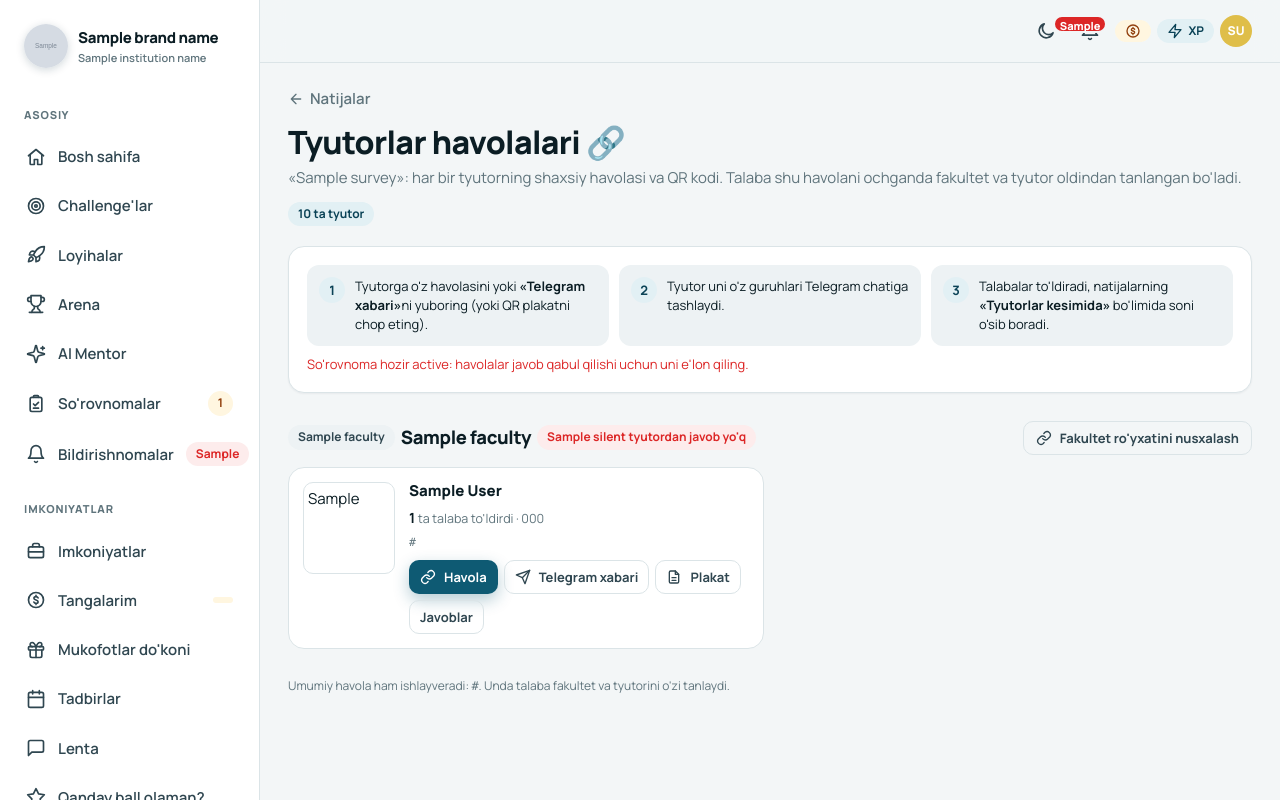
After one commit to ChirmashevAbdujalil/claude, a Django app: template backend/apps/web/templates/web/surveys/tutor_links.html in a window 1280 px wide. The commit adds this page. Run offline with Django 5.2, Linux system fonts and the light colour scheme; a user stored in the database is signed in; tables that the repository leaves empty hold one stand-in row (values such as "Sample post"); the template is opened without the code that fills it: most values are stand-ins (such as "Sample title", 1, 10 or a date in 2020); grey boxes marked "Sample" are stand-in pictures; some libraries are stand-ins or nearby versions.

Commit message:
Tutors: personal survey links, credentials by tutor
- Personal link per tutor (?t=<id>) preselects faculty and tutor on the
  fill page; links page with QR, Telegram message and per-tutor poster
- IssuedAccount.tutor (backfilled from the latest response, updated on
  each new answer); tutor filter on the credentials page
- Word export "tyutorlar bo'yicha": a separate page per tutor

Co-Authored-By: Claude Opus 5.5 <noreply@anthropic.com>
Claude-Session: https://claude.ai/code/session_01TsN7tUDtJ8fkya6PBBwkbM

```diff
--- a/backend/apps/web/static/web/css/app.css
+++ b/backend/apps/web/static/web/css/app.css
@@ -867,6 +867,7 @@ html, body { overflow-x: clip; }
 .sv-card-head h2 { font-size: 1.1rem; }
 .sv-card-head p { margin: 2px 0 0; font-size: 13px; color: var(--muted); }
 .sv-icon { flex: none; width: 42px; height: 42px; border-radius: 12px; display: grid; place-items: center; font-size: 20px; background: var(--primary-soft); }
+.sv-via-tutor { display: flex; gap: 10px; align-items: flex-start; margin: -4px 0 16px; padding: 10px 14px; border-radius: 12px; background: var(--primary-soft); color: var(--primary-text); font-size: 13.5px; line-height: 1.45; }
 .sv-identity-grid { display: grid; gap: 14px; grid-template-columns: repeat(2, minmax(0, 1fr)); }
 .sv-identity-grid .sv-span-2 { grid-column: 1 / -1; }
 .sv-req { color: var(--danger); font-weight: 800; }
@@ -1324,3 +1325,28 @@ a.reg-row:hover { color: inherit; background: var(--surface-2); }
   .tut-row > :nth-child(3) { grid-column: 2; }
   .tut-row .reg-num::before { content: attr(data-label); font-size: 10.5px; font-weight: 700; color: var(--muted); text-transform: uppercase; }
 }
+
+/* Tyutorlar havolalari (tl-) */
+.tl-group { display: grid; gap: 12px; }
+.tl-group-head { display: flex; flex-wrap: wrap; gap: 10px; align-items: center; justify-content: space-between; }
+.tl-grid { display: grid; gap: 12px; grid-template-columns: repeat(auto-fill, minmax(min(100%, 330px), 1fr)); }
+.tl-card { display: grid; grid-template-columns: 92px minmax(0, 1fr); gap: 14px; padding: 14px; border: 1px solid var(--border); border-radius: 16px; background: var(--surface); }
+.tl-card.is-silent { border-color: color-mix(in srgb, var(--danger) 35%, var(--border)); }
+.tl-qr { width: 92px; height: 92px; padding: 4px; border-radius: 10px; background: #fff; border: 1px solid var(--border); }
+.tl-qr svg { width: 100% !important; height: 100% !important; display: block; }
+.tl-body { display: grid; gap: 6px; min-width: 0; align-content: start; }
+.tl-name { font-weight: 800; font-size: 15px; line-height: 1.25; }
+.tl-count { font-size: 12.5px; color: var(--muted); }
+.tl-count b { color: var(--text); font-size: 14px; }
+.tl-card.is-silent .tl-count b { color: var(--danger); }
+.tl-url { font-size: 11.5px; color: var(--muted); overflow: hidden; text-overflow: ellipsis; white-space: nowrap; }
+.tl-actions { display: flex; flex-wrap: wrap; gap: 6px; margin-top: 2px; }
+.tl-actions .btn { padding-inline: 10px; }
+.tl-howto { display: grid; gap: 10px; grid-template-columns: repeat(3, minmax(0, 1fr)); }
+.tl-howto > div { display: flex; gap: 10px; align-items: flex-start; padding: 12px; border-radius: 12px; background: var(--surface-2); font-size: 13px; line-height: 1.45; }
+.tl-howto b.n { flex: none; width: 26px; height: 26px; border-radius: 50%; display: grid; place-items: center; background: var(--primary-soft); color: var(--primary-text); }
+@media (max-width: 720px) {
+  .tl-howto { grid-template-columns: 1fr; }
+  .tl-card { grid-template-columns: 76px minmax(0, 1fr); gap: 12px; }
+  .tl-qr { width: 76px; height: 76px; }
+}
--- a/backend/apps/web/templates/web/surveys/_tutors.html
+++ b/backend/apps/web/templates/web/surveys/_tutors.html
@@ -37,5 +37,5 @@
     </details>
     {% endfor %}
   </div>
-  <p class="tiny muted">Javobi yo'q tyutorlarga eslating: ular o'z guruhlaridagi talabalarga havola yoki QR plakatni yuborishsin.{% if user.is_institution_admin %} Ro'yxatni <a href="{% url 'web:tutors' %}">tyutorlar sahifasida</a> o'zgartirasiz.{% endif %}</p>
+  <p class="tiny muted">Javobi yo'q tyutorlarga eslating: <a href="{% url 'web:survey-tutor-links' survey.pk %}">har bir tyutorning shaxsiy havolasi va QR plakati</a> tayyor, ular uni o'z guruhlariga yuborishsin.{% if user.is_institution_admin %} Ro'yxatni <a href="{% url 'web:tutors' %}">tyutorlar sahifasida</a> o'zgartirasiz.{% endif %}</p>
 </section>
--- a/backend/apps/web/templates/web/surveys/fill.html
+++ b/backend/apps/web/templates/web/surveys/fill.html
@@ -48,6 +48,7 @@
         <span class="sv-icon">👤</span>
         <div><h2>Siz haqingizda</h2><p>{% if user.is_authenticated %}Profilingizdan to'ldirildi: kerak bo'lsa, tuzating.{% else %}Javobingiz kimga tegishli ekanini bilishimiz uchun.{% endif %}</p></div>
       </div>
+      {% if via_tutor %}<p class="sv-via-tutor"><span>🧑‍🏫</span><span>Havolani tyutoringiz <b>{{ via_tutor.full_name }}</b> yubordi: fakultet va tyutor oldindan tanlandi. Boshqa bo'lsa, o'zgartiring.</span></p>{% endif %}
       <div class="sv-identity-grid">
         {% for field in identity %}
         <div class="field {% if field.errors %}has-error{% endif %} {% if field.name == 'full_name' %}sv-span-2{% endif %}" {% if field.name == "tutor" %}data-tutor-field{% endif %}>
--- a/backend/apps/web/templates/web/surveys/poster.html
+++ b/backend/apps/web/templates/web/surveys/poster.html
@@ -3,7 +3,7 @@
 <head>
   <meta charset="utf-8">
   <meta name="viewport" content="width=device-width, initial-scale=1">
-  <title>{{ survey.title }} · QR plakat</title>
+  <title>{{ survey.title }} · QR plakat{% if tutor %} · {{ tutor.full_name }}{% endif %}</title>
   <style>
     @page { size: A4; margin: 0; }
     * { box-sizing: border-box; margin: 0; padding: 0; }
@@ -15,6 +15,8 @@
     .tag { display: inline-block; margin-top: 12mm; background: #f59e0b; color: #1f1300; font-weight: 800; font-size: 11pt; letter-spacing: .12em; text-transform: uppercase; padding: 2mm 4mm; border-radius: 2mm; }
     h1 { font-size: 30pt; line-height: 1.1; margin-top: 6mm; letter-spacing: -.01em; }
     .desc { font-size: 12.5pt; line-height: 1.5; margin-top: 5mm; color: #d6e8ec; max-width: 165mm; }
+    .tutor { display: inline-block; margin-top: 6mm; padding: 2.5mm 5mm; border-radius: 3mm; background: rgba(255,255,255,.12); font-size: 12.5pt; color: #e8f4f6; }
+    .tutor b { color: #fff; }
     .main { flex: 1; display: flex; flex-direction: column; align-items: center; justify-content: center; padding: 12mm 16mm; text-align: center; }
     .qr { padding: 6mm; border: 1.2mm solid #062d3b; border-radius: 6mm; }
     .qr svg { width: 105mm !important; height: 105mm !important; display: block; }
@@ -36,6 +38,7 @@
       <span class="tag">{% if survey.talent_census %}Iqtidorlarni ro'yxatga olish{% else %}So'rovnoma{% endif %}</span>
       <h1>{{ survey.title }}</h1>
       {% if survey.description %}<p class="desc">{{ survey.description|truncatechars:260 }}</p>{% endif %}
+      {% if tutor %}<p class="tutor">🧑‍🏫 Tyutor: <b>{{ tutor.full_name }}</b> · {{ tutor.faculty.name }}</p>{% endif %}
     </div>
     <div class="main">
       <div class="qr">{{ share.qr }}</div>
--- a/backend/apps/web/templates/web/surveys/results.html
+++ b/backend/apps/web/templates/web/surveys/results.html
@@ -32,6 +32,7 @@
       <div class="row-sm wrap">
         <button type="button" class="btn btn-primary btn-sm" data-copy="{{ share.url }}">{% icon "link" "icon-sm" %} <span data-label>Havolani nusxalash</span></button>
         <a href="{% url 'web:survey-poster' survey.pk %}" target="_blank" rel="noopener" class="btn btn-ghost btn-sm">{% icon "file" "icon-sm" %} QR plakatni chop etish</a>
+        {% if tutors %}<a href="{% url 'web:survey-tutor-links' survey.pk %}" class="btn btn-ghost btn-sm" title="Har bir tyutor uchun shaxsiy havola va QR">🧑‍🏫 Tyutorlar havolalari</a>{% endif %}
         <a href="{% url 'web:survey-fill' survey.token %}" target="_blank" rel="noopener" class="btn btn-ghost btn-sm">{% icon "external" "icon-sm" %} Ochish</a>
       </div>
       <p class="tiny muted">Telegram guruhlariga havolani yuboring yoki plakatni o'quv binolariga osing. Talaba ro'yxatdan o'tmasdan, profilsiz javob bera oladi.</p>
--- /dev/null
+++ b/backend/apps/web/templates/web/surveys/tutor_links.html
@@ -0,0 +1,55 @@
+{% extends "web/layout.html" %}
+{% load web_tags %}
+{% block title %}Tyutorlar havolalari · {{ survey.title }}{% endblock %}
+
+{% block content %}
+<a href="{% url 'web:survey-results' survey.pk %}" class="back-link">{% icon "arrow-left" "icon-sm" %} Natijalar</a>
+<div class="page-header">
+  <div><h1>Tyutorlar havolalari 🔗</h1>
+    <p>«{{ survey.title }}»: har bir tyutorning shaxsiy havolasi va QR kodi. Talaba shu havolani ochganda fakultet va tyutor oldindan tanlangan bo'ladi.</p></div>
+  <span class="chip chip-primary">{{ total }} ta tyutor</span>
+</div>
+
+<div class="stack-lg">
+  <section class="card stack-sm">
+    <div class="tl-howto">
+      <div><b class="n">1</b><span>Tyutorga o'z havolasini yoki <b>«Telegram xabari»</b>ni yuboring (yoki QR plakatni chop eting).</span></div>
+      <div><b class="n">2</b><span>Tyutor uni o'z guruhlari Telegram chatiga tashlaydi.</span></div>
+      <div><b class="n">3</b><span>Talabalar to'ldiradi, natijalarning <b>«Tyutorlar kesimida»</b> bo'limida soni o'sib boradi.</span></div>
+    </div>
+    {% if survey.status != "open" %}<p class="small" style="margin:0;color:var(--danger)">So'rovnoma hozir {{ survey.get_status_display|lower }}: havolalar javob qabul qilishi uchun uni e'lon qiling.</p>{% endif %}
+  </section>
+
+  {% for g in groups %}
+  <section class="tl-group">
+    <div class="tl-group-head">
+      <div class="row-sm wrap"><span class="chip">{{ g.faculty.short_name }}</span><h2 class="survey-h2">{{ g.faculty.name }}</h2>
+        {% if g.silent %}<span class="chip chip-danger">{{ g.silent }} tyutordan javob yo'q</span>{% endif %}</div>
+      <button type="button" class="btn btn-ghost btn-sm" data-copy="{{ g.text }}" title="Dekanatga yuborish uchun: barcha tyutorlar va havolalari">{% icon "link" "icon-sm" %} <span data-label>Fakultet ro'yxatini nusxalash</span></button>
+    </div>
+    <div class="tl-grid">
+      {% for i in g.items %}
+      <article class="tl-card {% if not i.count %}is-silent{% endif %}">
+        <div class="tl-qr">{{ i.qr }}</div>
+        <div class="tl-body">
+          <div class="tl-name">{{ i.tutor.full_name }}</div>
+          <div class="tl-count"><b>{{ i.count }}</b> ta talaba to'ldirdi{% if i.tutor.phone %} · {{ i.tutor.phone }}{% endif %}</div>
+          <div class="tl-url mono" title="{{ i.url }}">{{ i.url }}</div>
+          <div class="tl-actions">
+            <button type="button" class="btn btn-primary btn-sm" data-copy="{{ i.url }}">{% icon "link" "icon-sm" %} <span data-label>Havola</span></button>
+            <button type="button" class="btn btn-ghost btn-sm" data-copy="{{ i.message }}">{% icon "send" "icon-sm" %} <span data-label>Telegram xabari</span></button>
+            <a href="{% url 'web:survey-poster' survey.pk %}?t={{ i.tutor.pk }}" target="_blank" rel="noopener" class="btn btn-ghost btn-sm" title="Shu tyutor uchun QR plakat">{% icon "file" "icon-sm" %} Plakat</a>
+            {% if i.count %}<a href="{% url 'web:survey-results' survey.pk %}?tab=responses&tutor={{ i.tutor.pk }}" class="btn btn-ghost btn-sm">Javoblar</a>{% endif %}
+          </div>
+        </div>
+      </article>
+      {% endfor %}
+    </div>
+  </section>
+  {% empty %}
+  <div class="card">{% include "web/partials/empty.html" with emoji="🧑‍🏫" title="Tyutorlar hali qo'shilmagan" text="OTM sozlamalaridagi «Tyutorlar» sahifasida tyutorlarni fakultetlarga biriktiring." %}</div>
+  {% endfor %}
+
+  <p class="tiny muted">Umumiy havola ham ishlayveradi: <span class="mono">{{ share.url }}</span>. Unda talaba fakultet va tyutorini o'zi tanlaydi.</p>
+</div>
+{% endblock %}
--- a/backend/apps/web/urls.py
+++ b/backend/apps/web/urls.py
@@ -134,6 +134,7 @@ urlpatterns = [
     path("sorovnomalar/<int:pk>/natijalar.xlsx", surveys.survey_export_xlsx, name="survey-export-xlsx"),
     path("sorovnomalar/<int:pk>/reyestr/", surveys.survey_register, name="survey-register"),
     path("sorovnomalar/<int:pk>/plakat/", surveys.survey_poster, name="survey-poster"),
+    path("sorovnomalar/<int:pk>/tyutorlar/", surveys.survey_tutor_links, name="survey-tutor-links"),
     path("sorovnomalar/<int:pk>/javoblar/<int:rid>/", surveys.survey_response, name="survey-response"),
     path(
         "sorovnomalar/<int:pk>/javoblar/<int:rid>/ochirish/",
```
Also changed, not shown: backend/apps/surveys/accounts.py (+11 -1 lines), backend/apps/surveys/docx.py (+54 -13 lines), backend/apps/surveys/models.py (+8 -0 lines), backend/apps/surveys/services.py (+7 -1 lines), backend/apps/surveys/tests/test_tutors.py (+48 -1 lines), backend/apps/web/templates/web/surveys/credentials.html (+11 -2 lines), backend/apps/web/views/credentials.py (+24 -12 lines), backend/apps/web/views/surveys.py (+51 -4 lines), backend/README.md, backend/apps/surveys/migrations/0006_issuedaccount_tutor.py (added).
